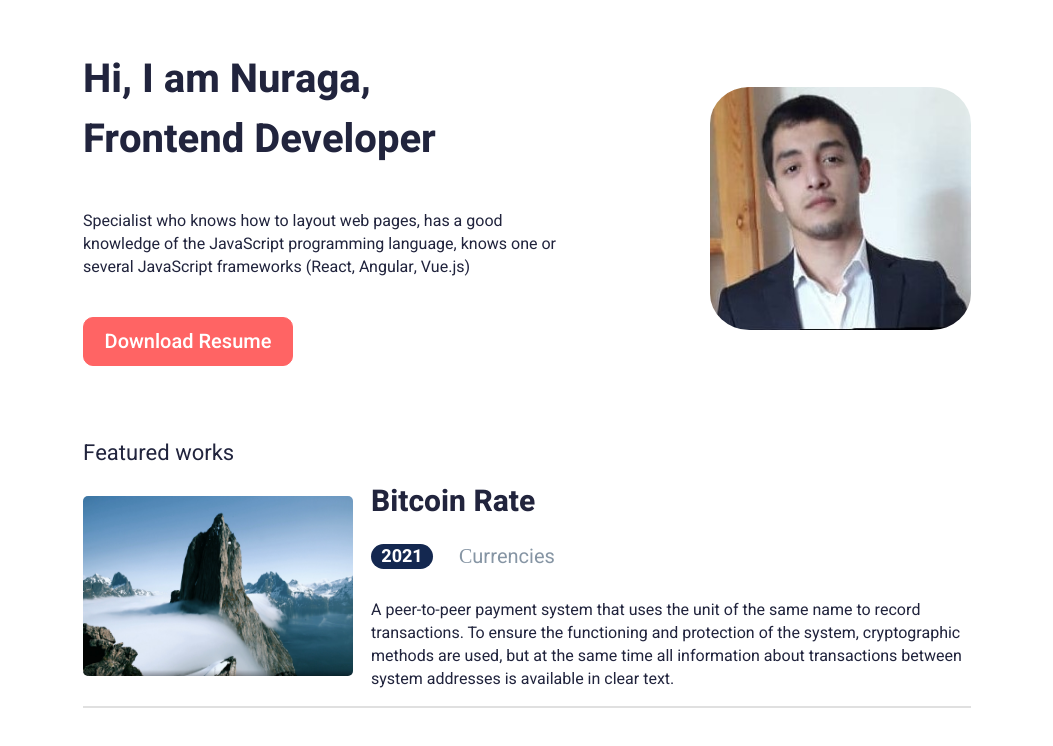
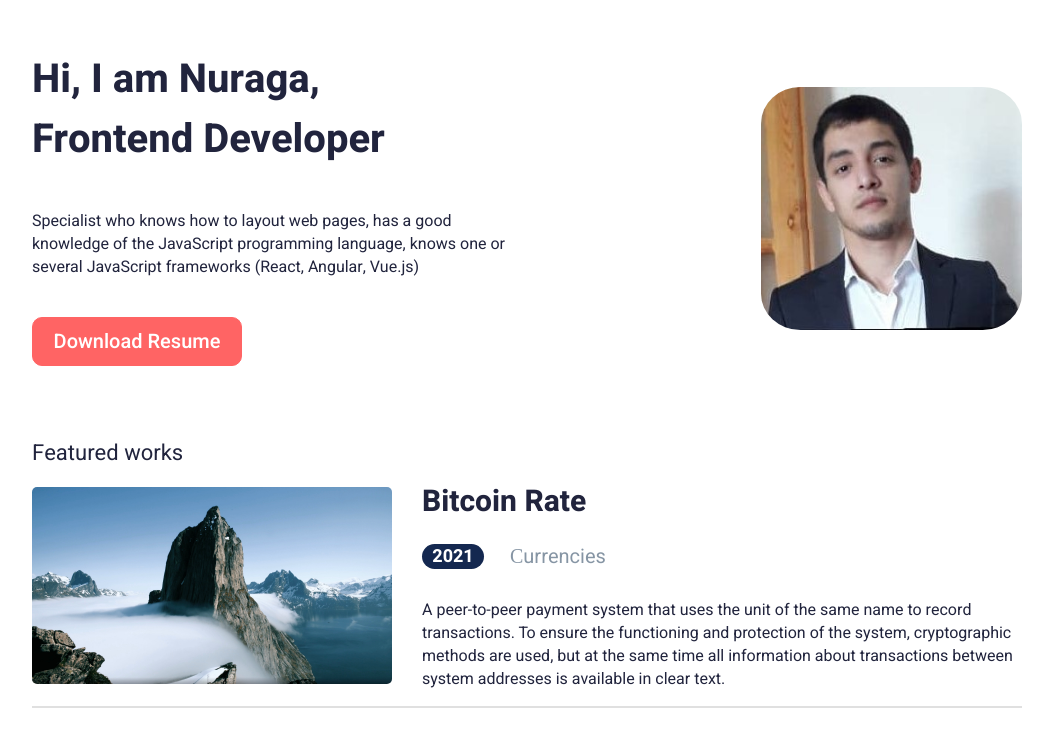
Before and after one commit to nuraga123/projecthotel, a React (Create React App) app: page / in a window 1280 px wide. Shown: the top 746 px of the page, without its empty margins (113-1166 px from the left). Built offline with nearby package versions, Linux system fonts and the light colour scheme.

Commit message:
гора картинка

```diff
--- a/src/components/PortfolioItem/PortfolioItem.css
+++ b/src/components/PortfolioItem/PortfolioItem.css
@@ -18,10 +18,9 @@
 
 .portfolioItem__img {
     border-radius: 5px;
-    margin-right: 18px;
+    margin-right: 30px;
     width: 100%;
-    max-width: 270px;
-    height: 180px;
+    max-width: 360px;
 }
 
 .portfolioItem__title {
```
